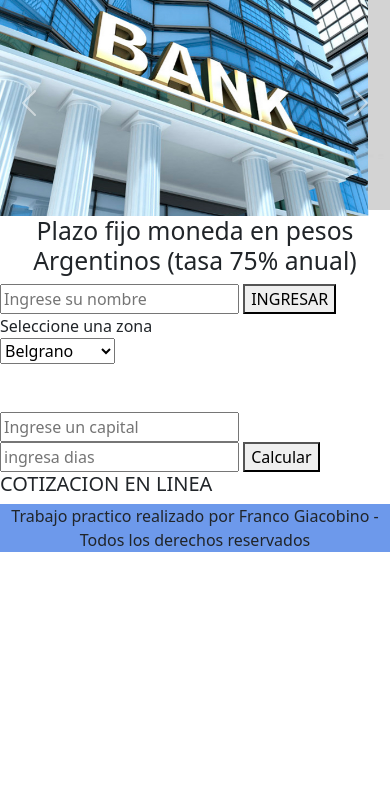
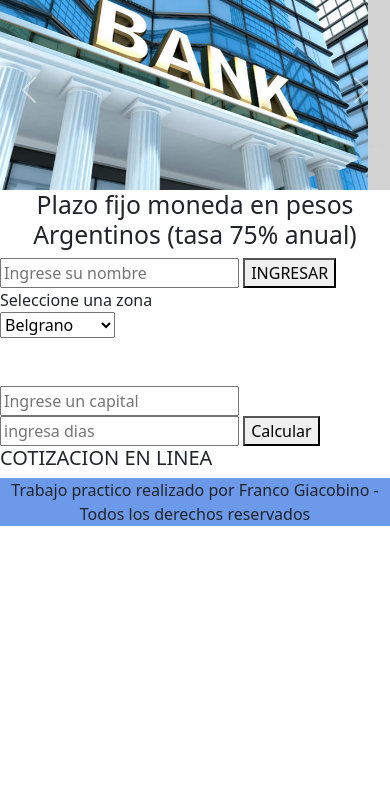
Before and after one commit to francoyaco/finalJs-Giacobino, a plain HTML site: page index.html in a window 390 px wide. Shown: the part 51-841 px from the top of the page. Drawn offline with nearby package versions, Linux system fonts and the light colour scheme; some packages are replaced by stand-ins of ours; no server answers; a script that the page names is missing.

Commit message:
arreglos7

```diff
--- a/style/style.css
+++ b/style/style.css
@@ -33,4 +33,7 @@ footer{
     .fotoBanco{
         width: 100%;
     }
+    .imgCarousel{
+        max-height: 200px;
+    }
 }
```
